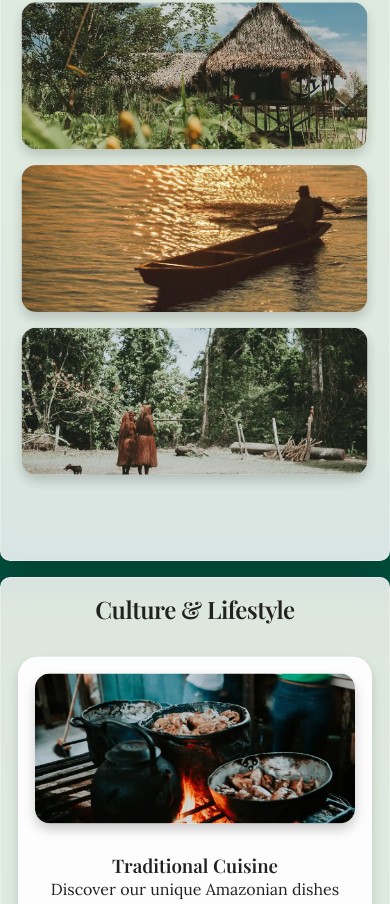
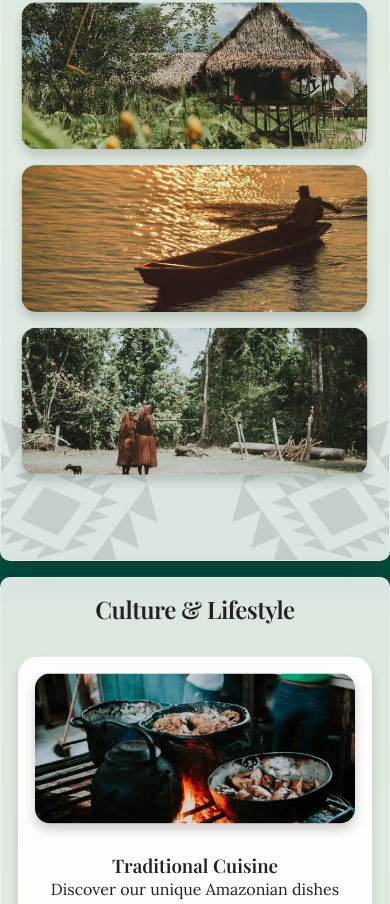
Before and after one commit to FehertoiTamas/iquitos-project, a React (Vite) app: page / in a window 390 px wide. Shown: the part 1093-1997 px from the top of the page. Built offline with nearby package versions, Linux system fonts and the light colour scheme.

Commit message:
feat: Add decorative geometric elements to About section
- Add geometric.png as decorative elements in bottom corners
- Position elements with rotation and opacity
- Ensure proper z-index layering with content
- Add responsive styling for decorative elements

```diff
--- a/src/components/About.jsx
+++ b/src/components/About.jsx
@@ -6,6 +6,16 @@ function About() {
 
   return (
     <section className="about" id="about">
+      <img
+        src="/images/geometric.png"
+        alt=""
+        className="about-decoration left"
+      />
+      <img
+        src="/images/geometric.png"
+        alt=""
+        className="about-decoration right"
+      />
       <ScrollAnimation className="about-content">
         <h2>{t("about.title")}</h2>
         <div className="about-text">
--- a/src/index.css
+++ b/src/index.css
@@ -183,6 +183,28 @@ section h2 {
   max-width: 1400px;
   width: 95%;
   border: 1px solid rgba(255, 255, 255, 0.3);
+  position: relative;
+  overflow: hidden;
+}
+
+.about-decoration {
+  position: absolute;
+  width: 200px;
+  height: auto;
+  opacity: 0.1;
+  z-index: 0;
+}
+
+.about-decoration.left {
+  bottom: -50px;
+  left: -50px;
+  transform: rotate(-15deg);
+}
+
+.about-decoration.right {
+  bottom: -50px;
+  right: -50px;
+  transform: rotate(15deg);
 }
 
 .about-content,
@@ -193,6 +215,7 @@ section h2 {
   width: 95%;
   margin: 0 auto;
   position: relative;
+  z-index: 1;
 }
 
 .about-gallery {
```
Also changed, not shown: public/images/geometric.png (added).
